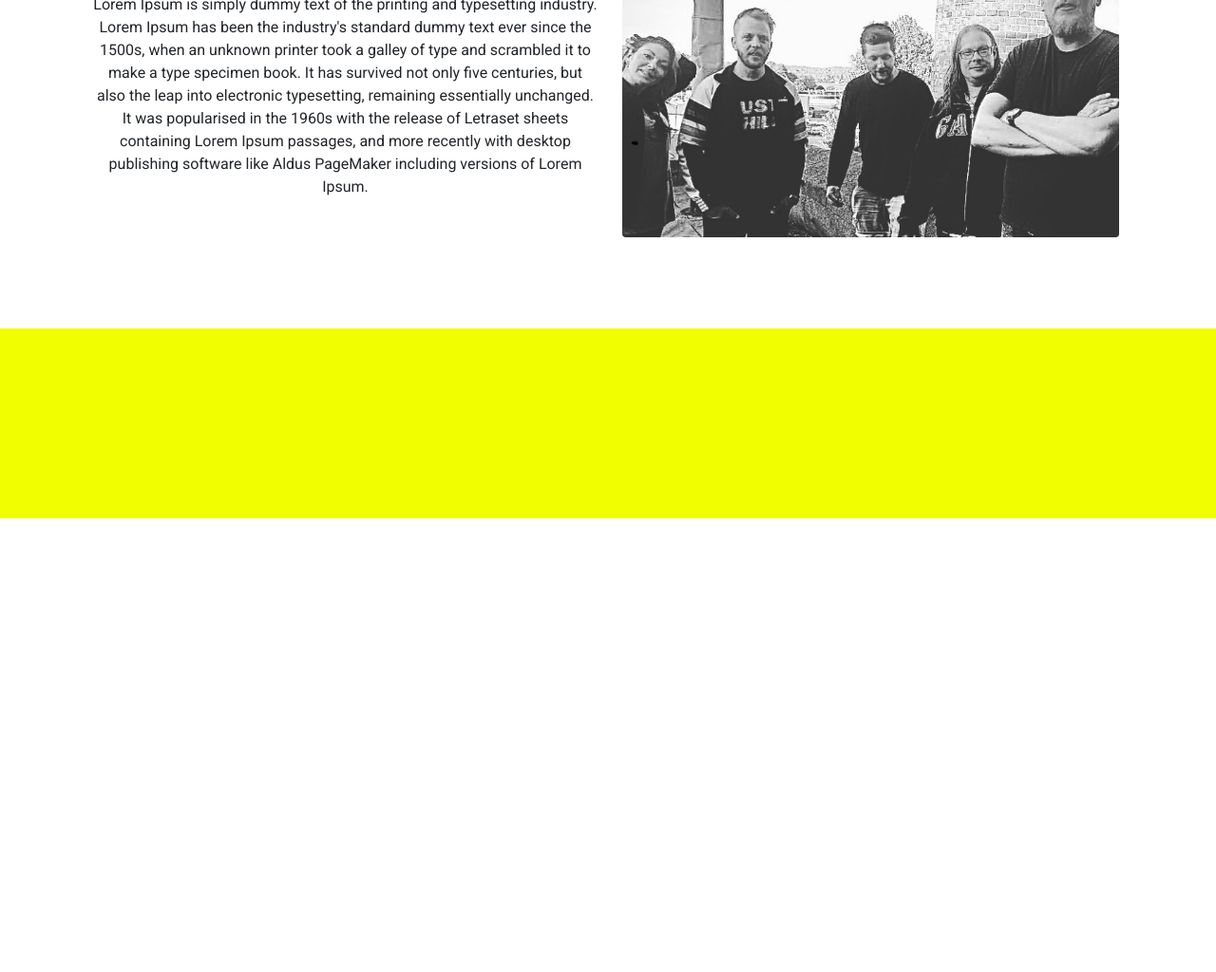
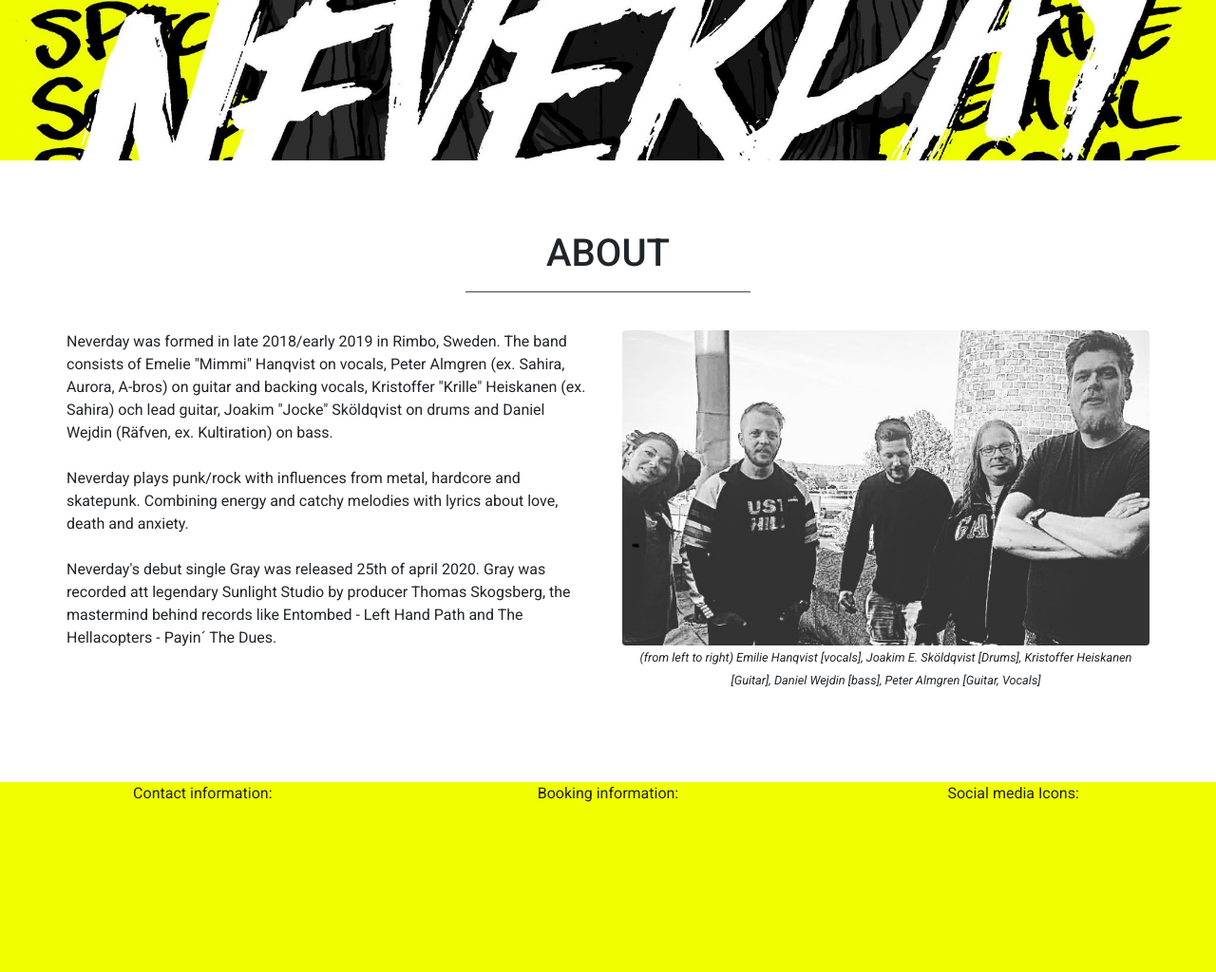
Before and after one commit to Kagebounshin/neverday-milestone-project-1, a plain HTML site: page index.html in a window 1280 px wide. Shown: the part 631-1655 px from the top of the page at 95% size. Before the commit the page ends 1177 px from the top, so only its background shows below. Drawn offline with nearby package versions, Linux system fonts and the light colour scheme.

Commit message:
Added content to index.html

```diff
--- a/assets/css/style.css
+++ b/assets/css/style.css
@@ -1,13 +1,13 @@
 @import url('https://fonts.googleapis.com/css2?family=Roboto:ital,wght@0,100;0,300;0,400;0,500;0,700;1,100;1,300;1,400;1,500&display=swap');
 body {
     font-family: "Roboto", sans-serif;
-
 }
 
 footer {
     background-color: rgb(241, 254, 0);
     height: 200px;
     text-align: center;
+
 }
 
 .navbar {
@@ -17,7 +17,7 @@ footer {
 .navbar-brand {
     font-size: 24px;
     letter-spacing: 5px;
-    padding: none;
+
 }
 
 .navbar > span {
@@ -30,23 +30,38 @@ footer {
 }
 
 .container-navbar{
-   position: fixed;
-   z-index: 1;
-   background-color: white;
+    position: fixed;
+    z-index: 1;
+    background-color: white;
 
+
+}
+
+.section-container{
+    padding-top: 50px;
+    padding-bottom: 80px;
 }
 .jumbotron {
 
     font-style: bold;
-    text-align: center;
 }
 
 .btn-bg-color {
-    background-color: rgb(241, 254, 0);
+    background-color: rgb(255, 255, 255);
+}
+
+.btn--yellow:hover,
+.btn--yellow:active,
+.btn--yellow:focus,
+.btn--yellow:active:focus {
+    background-color:rgb(241, 254, 0);
+    border-color:rgb(241, 254, 0);
+    color: black;
 }
 
 .jumbotron-text {
     color: white;
+    text-align: center;
 }
 
 .jumbotron-bg-color{
@@ -58,7 +73,7 @@ footer {
 }
 
 #img-container {
-    height: 60vh;
+    height: 100vh;
 
     background: url("../images/147269739_1138055073317192_2130610257012335907_n.jpg") fixed center center no-repeat;
     -webkit-background-size: cover;
@@ -79,30 +94,18 @@ footer {
 }
 
 .section-about {
-    padding-left: 10px;
-    padding-right: 10px;
-}
+    display: inline-block;
 
-.section-images {
-    margin: 0 auto;
 }
 
 .white {
     color: black;
 }
 
-.social-media-links {
-
-     list-style-type: none;
+.block-divider {
+    width: 300px;
+    height: 1px;
+    border: 0;
+    background-color: #444;
+    margin-bottom: 40px;
 }
-.social-media-links li {
-    display: inline;
-
-
-
-}
-.social-media-links i {
-    font-size: 30px;
-
-
-}
--- a/index.html
+++ b/index.html
@@ -56,7 +56,8 @@
                     <strong>Listen to our latest song "Some Bullets" right here!</strong>
                     <br>
                     <br>
-                    <button type="button" class="btn btn-bg-color uppercase"><strong>Listen</strong></button>
+                    <button type="button"
+                        class="btn btn-bg-color btn--yellow uppercase"><strong>Listen</strong></button>
                 </div>
 
             </div>
@@ -64,31 +65,60 @@
     </div>
 
 
-    <section class="container mt-4 jumbotron jumbotron-bg-color">
+    <section class="container section-container mt-4">
         <div class="row">
-            <div class="col-sm-12 col-md-6 section-about">
-                <h1 class="uppercase">About</h1>
-                <p>Lorem Ipsum is simply dummy text of the printing and typesetting industry. Lorem Ipsum has been the
-                    industry's standard dummy text ever since the 1500s, when an unknown printer took a galley of type
-                    and scrambled it to make a type specimen book. It has survived not only five centuries, but also the
-                    leap into electronic typesetting, remaining essentially unchanged. It was popularised in the 1960s
-                    with the release of Letraset sheets containing Lorem Ipsum passages, and more recently with desktop
-                    publishing software like Aldus PageMaker including versions of Lorem Ipsum.</p>
+            <div class="col">
+                <h1 class="uppercase text-center">About</h1>
+                <hr class="block-divider">
             </div>
 
-            <div class="col-sm-12 col-md-6 section-images">
-                <img src="/assets/images/101674978_253767312379342_6051714679338696704_n.jpg"
-                    class="rounded img-fluid mx-auto" alt="picture of the band">
+
+            <div class="row">
+                <div class="col-sm-12 col-lg-6">
+                    <p class="band-history">Neverday was formed in late 2018/early 2019 in Rimbo, Sweden. The band consists
+                        of Emelie "Mimmi"
+                        Hanqvist on vocals, Peter Almgren (ex. Sahira, Aurora, A-bros) on guitar and backing vocals,
+                        Kristoffer "Krille" Heiskanen (ex. Sahira) och lead guitar, Joakim "Jocke" Sköldqvist on drums
+                        and
+                        Daniel Wejdin (Räfven, ex. Kultiration) on bass.
+                        <br>
+                        <br>
+                        Neverday plays punk/rock with influences from metal, hardcore and skatepunk. Combining energy
+                        and
+                        catchy melodies with lyrics about love, death and anxiety.
+                        <br>
+                        <br>
+                        Neverday's debut single Gray was released 25th of april 2020. Gray was recorded att legendary
+                        Sunlight Studio by producer Thomas Skogsberg, the mastermind behind records like Entombed - Left
+                        Hand Path and The Hellacopters - Payin´ The Dues.
+                    </p>
+
+                </div>
+
+                <div class="col-sm-12 col-lg-6 section-images mt-auto">
+                    <img src="/assets/images/101674978_253767312379342_6051714679338696704_n.jpg"
+                        class="rounded img-fluid center" alt="picture of the band">
+                    <p class="band-members text-center"><em><small>(from left to right) Emilie Hanqvist [vocals], Joakim
+                                E. Sköldqvist
+                                [Drums], Kristoffer Heiskanen
+                                [Guitar], Daniel Wejdin [bass], Peter Almgren [Guitar, Vocals]</small></em></p>
+
+                </div>
             </div>
         </div>
-
     </section>
 
     <footer>
         <div class="container-fluid footer-container">
             <div class="row">
-                <div class="col-12">
-
+                <div class="col-12 col-md-4">
+                    Contact information:
+                </div>
+                <div class="col-12 col-md-4">
+                    Booking information:
+                </div>
+                <div class="col-12 col-md-4">
+                    Social media Icons:
                 </div>
             </div>
         </div>
```
Also changed, not shown: 1 other file.
